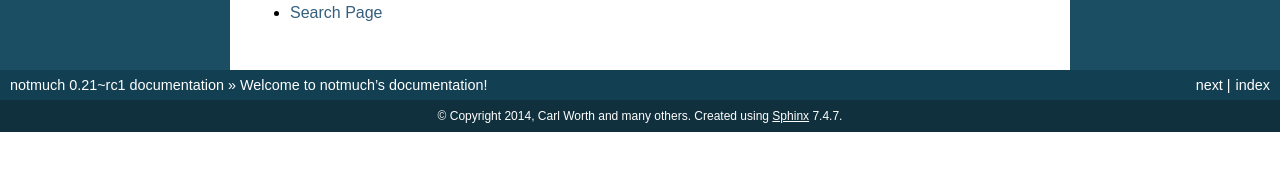
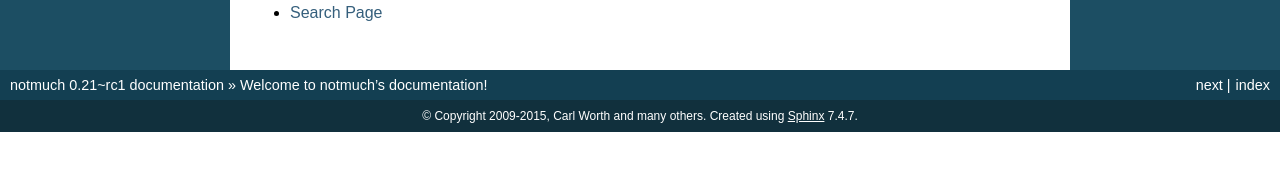
Before and after one commit to notmuch/notmuch, a Sphinx documentation site: the page built from doc/index.rst, in a window 1280 px wide. Shown: the part 578-749 px from the top of the page. Built offline with Sphinx 7.4.7, drawn with Linux system fonts in a browser that asks for light colours; the version number is read from the project's files by our own code.

Commit message:
doc: update copyright year to contain range 2009-2015
Now it is accurate and provides more information to the
reader of the documents.

```diff
--- a/doc/conf.py
+++ b/doc/conf.py
@@ -12,7 +12,7 @@ master_doc = 'index'
 
 # General information about the project.
 project = u'notmuch'
-copyright = u'2014, Carl Worth and many others'
+copyright = u'2009-2015, Carl Worth and many others'
 
 location = os.path.dirname(__file__)
 
```
